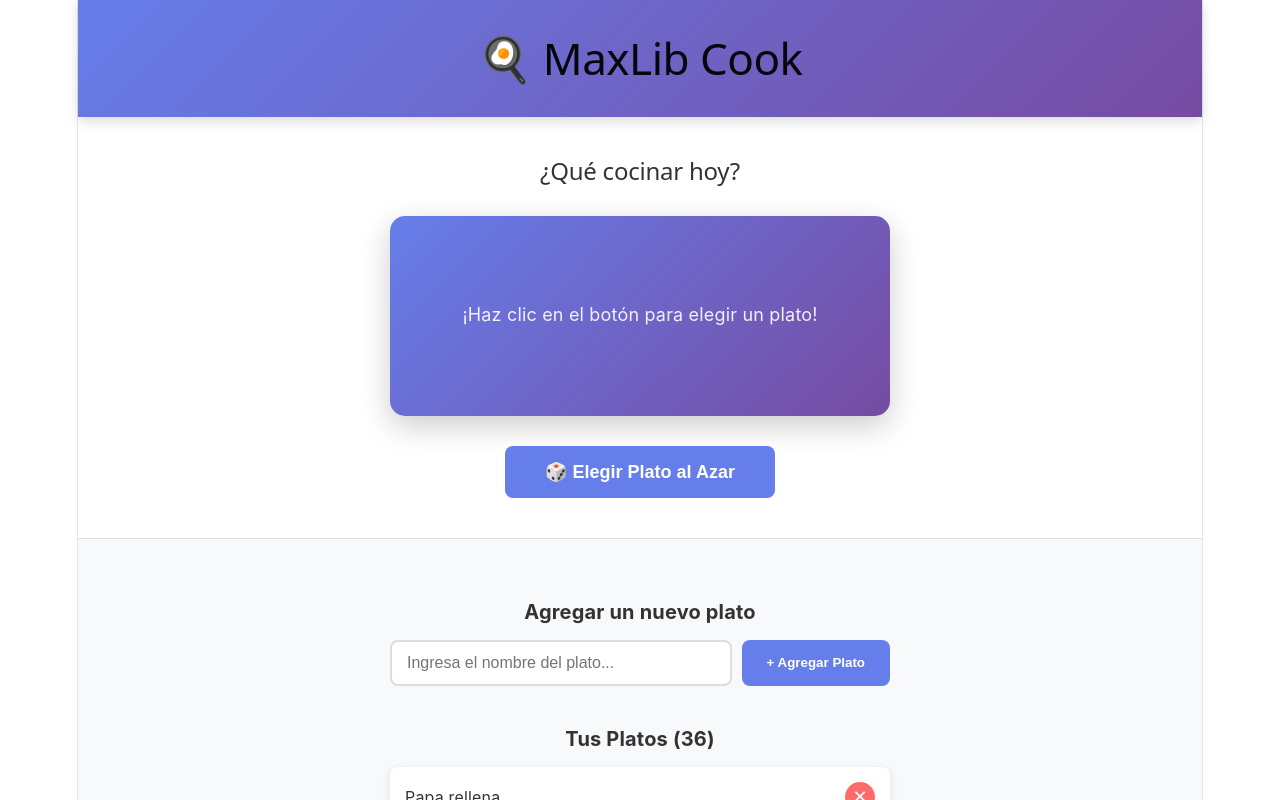
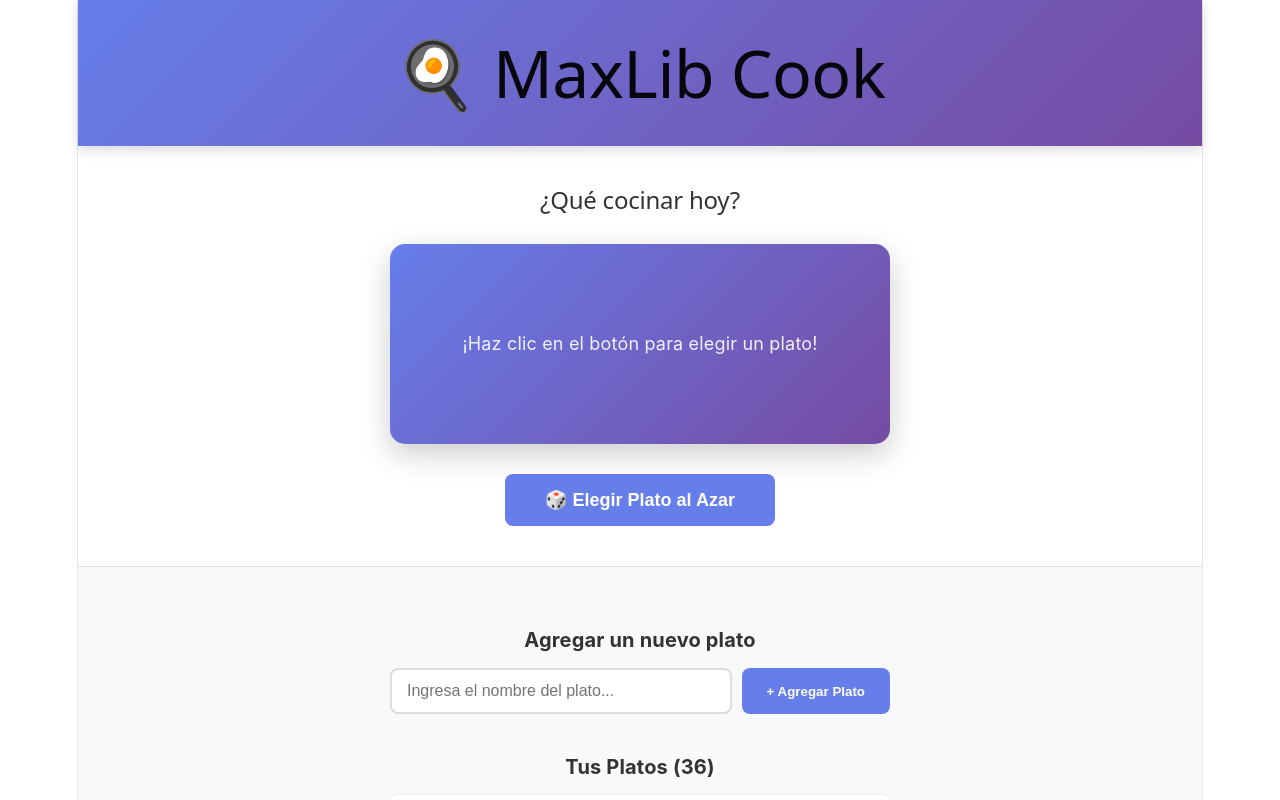
Before and after one commit to MiguelAngelTG7/maxlib, a React (Vite) app: page / in a window 1280 px wide. Built offline with nearby package versions, Linux system fonts and the light colour scheme.

Commit message:
titulo mas grande

```diff
--- a/src/App.css
+++ b/src/App.css
@@ -29,7 +29,7 @@ body {
 
 .app-header h1 {
   margin: 0;
-  font-size: 28px;
+  font-size: 42px;
   line-height: 1.3;
   letter-spacing: -0.5px;
 }
@@ -43,7 +43,7 @@ body {
 
 @media (min-width: 480px) {
   .app-header h1 {
-    font-size: 32px;
+    font-size: 48px;
   }
 }
 
@@ -57,6 +57,6 @@ body {
   }
 
   .app-header h1 {
-    font-size: 44px;
+    font-size: 66px;
   }
 }
```
